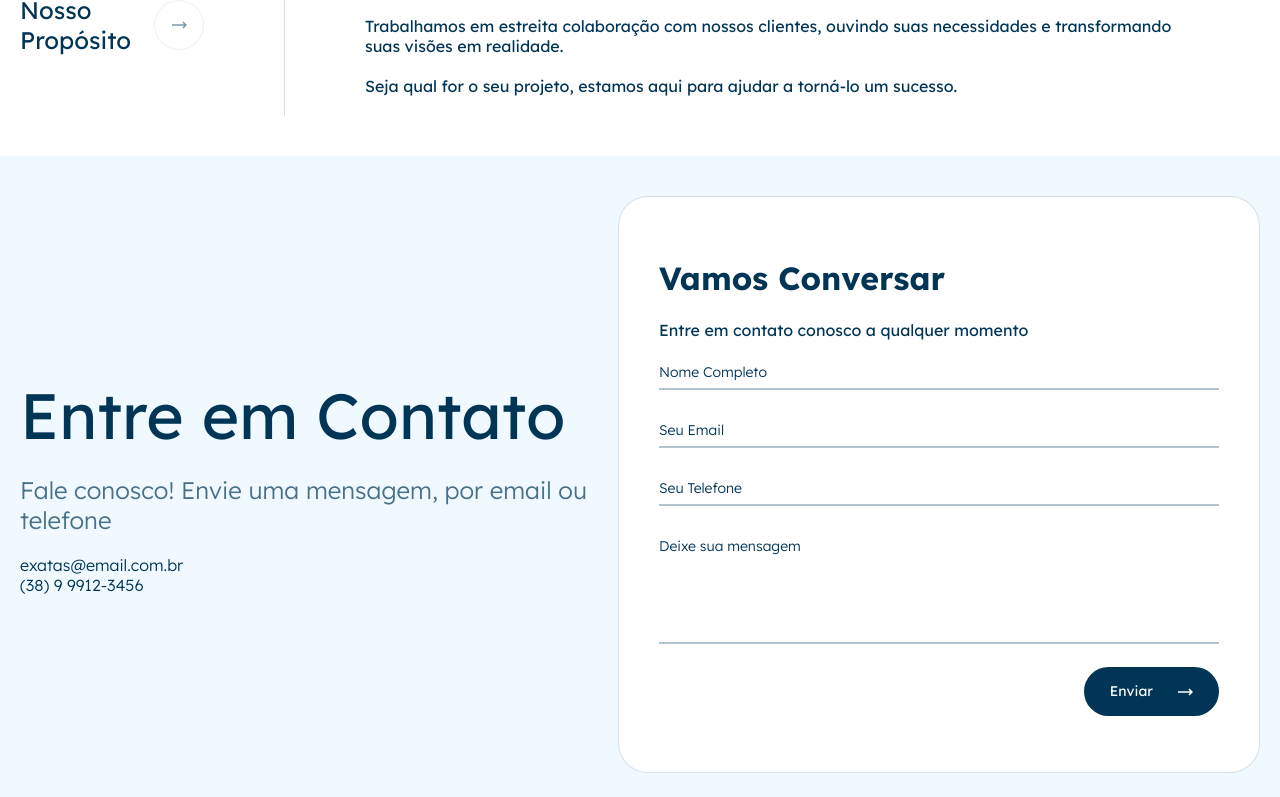
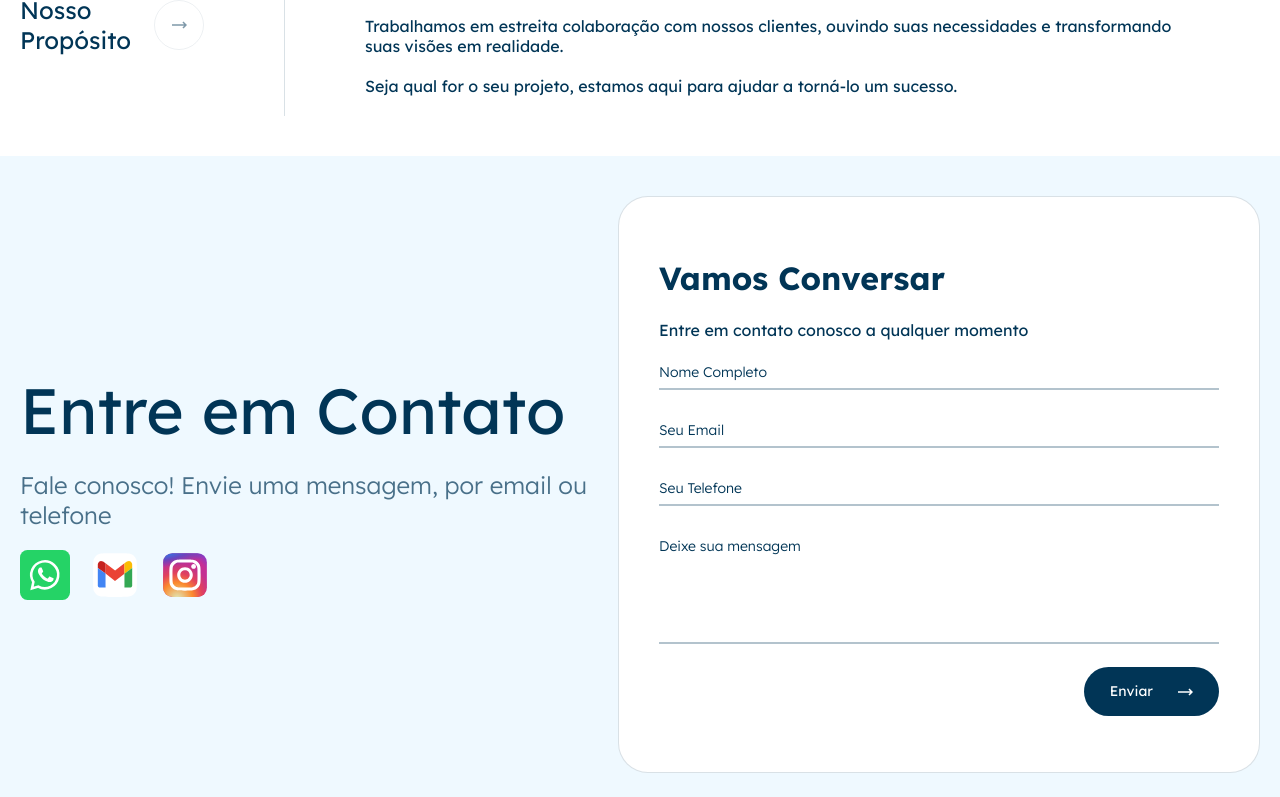
Before and after one commit to ExatasDev/landingpage, a React (Create React App) app: page / in a window 1280 px wide. Shown: the part 4649-5446 px from the top of the page. Built offline with nearby package versions, Linux system fonts and the light colour scheme; what smooth-scroll would draw is missing.

Commit message:
add today changes

```diff
--- /dev/null
+++ b/src/components/Icons/Gmail.js
@@ -0,0 +1,14 @@
+export default (props) => {
+    return (
+        <svg width="800px" height="800px" viewBox="0 0 32 32" fill="none" xmlns="http://www.w3.org/2000/svg" {...props}>
+            <path d="M2 11.9556C2 8.47078 2 6.7284 2.67818 5.39739C3.27473 4.22661 4.22661 3.27473 5.39739 2.67818C6.7284 2 8.47078 2 11.9556 2H20.0444C23.5292 2 25.2716 2 26.6026 2.67818C27.7734 3.27473 28.7253 4.22661 29.3218 5.39739C30 6.7284 30 8.47078 30 11.9556V20.0444C30 23.5292 30 25.2716 29.3218 26.6026C28.7253 27.7734 27.7734 28.7253 26.6026 29.3218C25.2716 30 23.5292 30 20.0444 30H11.9556C8.47078 30 6.7284 30 5.39739 29.3218C4.22661 28.7253 3.27473 27.7734 2.67818 26.6026C2 25.2716 2 23.5292 2 20.0444V11.9556Z" fill="white"/>
+            <path d="M22.0515 8.52295L16.0644 13.1954L9.94043 8.52295V8.52421L9.94783 8.53053V15.0732L15.9954 19.8466L22.0515 15.2575V8.52295Z" fill="#EA4335"/>
+            <path d="M23.6231 7.38639L22.0508 8.52292V15.2575L26.9983 11.459V9.17074C26.9983 9.17074 26.3978 5.90258 23.6231 7.38639Z" fill="#FBBC05"/>
+            <path d="M22.0508 15.2575V23.9924H25.8428C25.8428 23.9924 26.9219 23.8813 26.9995 22.6513V11.459L22.0508 15.2575Z" fill="#34A853"/>
+            <path d="M9.94811 24.0001V15.0732L9.94043 15.0669L9.94811 24.0001Z" fill="#C5221F"/>
+            <path d="M9.94014 8.52404L8.37646 7.39382C5.60179 5.91001 5 9.17692 5 9.17692V11.4651L9.94014 15.0667V8.52404Z" fill="#C5221F"/>
+            <path d="M9.94043 8.52441V15.0671L9.94811 15.0734V8.53073L9.94043 8.52441Z" fill="#C5221F"/>
+            <path d="M5 11.4668V22.6591C5.07646 23.8904 6.15673 24.0003 6.15673 24.0003H9.94877L9.94014 15.0671L5 11.4668Z" fill="#4285F4"/>
+        </svg>
+    )
+}
--- /dev/null
+++ b/src/components/Icons/Instagramfull.js
@@ -0,0 +1,30 @@
+export default (props) => {
+    return (
+        <svg width="800px" height="800px" viewBox="0 0 32 32" fill="none" xmlns="http://www.w3.org/2000/svg" {...props}>
+            <rect x="2" y="2" width="28" height="28" rx="6" fill="url(#paint0_radial_87_7153)"/>
+            <rect x="2" y="2" width="28" height="28" rx="6" fill="url(#paint1_radial_87_7153)"/>
+            <rect x="2" y="2" width="28" height="28" rx="6" fill="url(#paint2_radial_87_7153)"/>
+            <path d="M23 10.5C23 11.3284 22.3284 12 21.5 12C20.6716 12 20 11.3284 20 10.5C20 9.67157 20.6716 9 21.5 9C22.3284 9 23 9.67157 23 10.5Z" fill="white"/>
+            <path fill-rule="evenodd" clip-rule="evenodd" d="M16 21C18.7614 21 21 18.7614 21 16C21 13.2386 18.7614 11 16 11C13.2386 11 11 13.2386 11 16C11 18.7614 13.2386 21 16 21ZM16 19C17.6569 19 19 17.6569 19 16C19 14.3431 17.6569 13 16 13C14.3431 13 13 14.3431 13 16C13 17.6569 14.3431 19 16 19Z" fill="white"/>
+            <path fill-rule="evenodd" clip-rule="evenodd" d="M6 15.6C6 12.2397 6 10.5595 6.65396 9.27606C7.2292 8.14708 8.14708 7.2292 9.27606 6.65396C10.5595 6 12.2397 6 15.6 6H16.4C19.7603 6 21.4405 6 22.7239 6.65396C23.8529 7.2292 24.7708 8.14708 25.346 9.27606C26 10.5595 26 12.2397 26 15.6V16.4C26 19.7603 26 21.4405 25.346 22.7239C24.7708 23.8529 23.8529 24.7708 22.7239 25.346C21.4405 26 19.7603 26 16.4 26H15.6C12.2397 26 10.5595 26 9.27606 25.346C8.14708 24.7708 7.2292 23.8529 6.65396 22.7239C6 21.4405 6 19.7603 6 16.4V15.6ZM15.6 8H16.4C18.1132 8 19.2777 8.00156 20.1779 8.0751C21.0548 8.14674 21.5032 8.27659 21.816 8.43597C22.5686 8.81947 23.1805 9.43139 23.564 10.184C23.7234 10.4968 23.8533 10.9452 23.9249 11.8221C23.9984 12.7223 24 13.8868 24 15.6V16.4C24 18.1132 23.9984 19.2777 23.9249 20.1779C23.8533 21.0548 23.7234 21.5032 23.564 21.816C23.1805 22.5686 22.5686 23.1805 21.816 23.564C21.5032 23.7234 21.0548 23.8533 20.1779 23.9249C19.2777 23.9984 18.1132 24 16.4 24H15.6C13.8868 24 12.7223 23.9984 11.8221 23.9249C10.9452 23.8533 10.4968 23.7234 10.184 23.564C9.43139 23.1805 8.81947 22.5686 8.43597 21.816C8.27659 21.5032 8.14674 21.0548 8.0751 20.1779C8.00156 19.2777 8 18.1132 8 16.4V15.6C8 13.8868 8.00156 12.7223 8.0751 11.8221C8.14674 10.9452 8.27659 10.4968 8.43597 10.184C8.81947 9.43139 9.43139 8.81947 10.184 8.43597C10.4968 8.27659 10.9452 8.14674 11.8221 8.0751C12.7223 8.00156 13.8868 8 15.6 8Z" fill="white"/>
+            <defs>
+            <radialGradient id="paint0_radial_87_7153" cx="0" cy="0" r="1" gradientUnits="userSpaceOnUse" gradientTransform="translate(12 23) rotate(-55.3758) scale(25.5196)">
+            <stop stop-color="#B13589"/>
+            <stop offset="0.79309" stop-color="#C62F94"/>
+            <stop offset="1" stop-color="#8A3AC8"/>
+            </radialGradient>
+            <radialGradient id="paint1_radial_87_7153" cx="0" cy="0" r="1" gradientUnits="userSpaceOnUse" gradientTransform="translate(11 31) rotate(-65.1363) scale(22.5942)">
+            <stop stop-color="#E0E8B7"/>
+            <stop offset="0.444662" stop-color="#FB8A2E"/>
+            <stop offset="0.71474" stop-color="#E2425C"/>
+            <stop offset="1" stop-color="#E2425C" stop-opacity="0"/>
+            </radialGradient>
+            <radialGradient id="paint2_radial_87_7153" cx="0" cy="0" r="1" gradientUnits="userSpaceOnUse" gradientTransform="translate(0.500002 3) rotate(-8.1301) scale(38.8909 8.31836)">
+            <stop offset="0.156701" stop-color="#406ADC"/>
+            <stop offset="0.467799" stop-color="#6A45BE"/>
+            <stop offset="1" stop-color="#6A45BE" stop-opacity="0"/>
+            </radialGradient>
+            </defs>
+        </svg>
+    )
+}
--- /dev/null
+++ b/src/components/Icons/Whatsapp.js
@@ -0,0 +1,16 @@
+export default (props) => {
+    return (
+        <svg
+            xmlns="http://www.w3.org/2000/svg"
+            aria-label="WhatsApp" role="img"
+            viewBox="0 0 512 512"
+            {...props}>
+            <rect
+                width="512" height="512"
+                rx="15%"
+                fill="#25d366"/>
+            <path fill="#25d366" stroke="#ffffff" stroke-width="26" d="M123 393l14-65a138 138 0 1150 47z"/>
+            <path fill="#ffffff" d="M308 273c-3-2-6-3-9 1l-12 16c-3 2-5 3-9 1-15-8-36-17-54-47-1-4 1-6 3-8l9-14c2-2 1-4 0-6l-12-29c-3-8-6-7-9-7h-8c-2 0-6 1-10 5-22 22-13 53 3 73 3 4 23 40 66 59 32 14 39 12 48 10 11-1 22-10 27-19 1-3 6-16 2-18"/>
+        </svg>
+    )
+}
--- a/src/components/Modals/Modal.css
+++ b/src/components/Modals/Modal.css
@@ -124,9 +124,9 @@
   }
 }
 .modal__detailed .background-image.default{
-	background: linear-gradient(-45deg, #ee7752, #e73c7e, #23a6d5, #23d5ab);
+	background: linear-gradient(-45deg, #ee7752, #9585f2, #23a6d5, #23d5ab);
 	background-size: 400% 400%;
-	animation: gradient 20s ease infinite;
+	animation: gradient 10s ease infinite;
 }
 
 .modal__detailed-content{
@@ -199,9 +199,9 @@
 
 }
 .modal__basic .background-image.default{
-	background: linear-gradient(-45deg, #ee7752, #e73c7e, #23a6d5, #23d5ab);
+	background: linear-gradient(-45deg, #ee7752, #fd9e9e, #23a6d5, #23d5ab);
 	background-size: 400% 400%;
-	animation: gradient 20s ease infinite;
+	animation: gradient 10s ease infinite;
 }
 
 .modal__basic-content{
@@ -211,6 +211,7 @@
     font-size: 16px;
     font-weight: 300;
     line-height: 20px;
+    overflow-y: auto;
 }
 
 @media screen and (max-width: 768px) {
--- a/src/layouts/ConfidenceSection/ConfidenceSection.css
+++ b/src/layouts/ConfidenceSection/ConfidenceSection.css
@@ -4,7 +4,7 @@
     background-image: url('../../../public/images/background-confidence-section.png');
     background-size: cover;
     background-attachment: fixed;
-    display: grid;
+    display: block;
     justify-content: center;
     background-position-x: center;
     background-size: 60%;
--- a/src/layouts/ContactSection/ContactSection.css
+++ b/src/layouts/ContactSection/ContactSection.css
@@ -48,12 +48,10 @@
     margin-top: 20px;
 }
 .contact-section__phone{
-    font-family: Lexend;
-    font-size: 16px;
-    font-weight: 300;
-    line-height: 20px;
-    text-align: left;
     margin-top: 20px;
+    display: inline-flex;
+    justify-content: flex-start;
+    gap: 20px;
 }
 
 
--- a/src/layouts/ContactSection/ContactSection.js
+++ b/src/layouts/ContactSection/ContactSection.js
@@ -4,6 +4,9 @@
 import { useState } from 'react';
 import SuccessIcon from '../../components/Icons/Success';
 import addLead from '../../services/addLead'
+import WhatsappIcon from '../../components/Icons/Whatsapp';
+import GmailIcon from '../../components/Icons/Gmail';
+import InstagramIcon from '../../components/Icons/Instagramfull';
 
 export default () => {
     const intl = useIntl();
@@ -73,7 +76,16 @@
                     <span  dangerouslySetInnerHTML={{ __html: intl.formatMessage({ id: "contact-section.subTitle" }) }} />
                 </div>
                 <div className='contact-section__phone'>
-                    <span  dangerouslySetInnerHTML={{ __html: intl.formatMessage({ id: "contact-section.phone" }) }} />
+                    <a href='https://wa.me/38997243278' target='_blank'>
+                        <WhatsappIcon width="50" height="50" />
+                    </a>
+                    <a href="mailto:exatasconsultoriadigital" target='_blank'>
+                        <GmailIcon width="50" height="50" />
+                    </a>
+                    <a href="https://www.instagram.com/exatas_consultoria_digital/" target='_blank'>
+                        <InstagramIcon width="50" height="50" />
+                    </a>
+                    {/* <span  dangerouslySetInnereHTML={{ __html: intl.formatMessage({ id: "contact-section.phone" }) }} /> */}
                 </div>
             </div>
             <div className="contact-section__col-right">
--- a/src/layouts/Hero/Hero.js
+++ b/src/layouts/Hero/Hero.js
@@ -1,10 +1,11 @@
 import Slider from "react-slick";
 import './Hero.css'
 import useOnView from "../../utils/useOnView";
-import { useRef } from "react";
+import { useEffect, useRef } from "react";
 import { FormattedMessage, useIntl } from "react-intl";
 import { carouselData } from "./Hero.data";
 import ArrowRight from "../../components/Icons/ArrowRight";
+import { isMobile } from "react-device-detect";
 
 export default () => {
 
@@ -24,6 +25,12 @@
         var video = document.getElementById("hero-background-video");
         video.play();
       }
+
+      useEffect(() => {
+        if(isMobile){
+            startVideo()
+        }
+      })
 
       useOnView({
         ref,
--- a/src/styles/global.css
+++ b/src/styles/global.css
@@ -18,3 +18,19 @@
 color: var(--color-primary);
 background-color: var(--color-background);
 }
+
+::-webkit-scrollbar {
+    width: 5px;
+}
+
+::-webkit-scrollbar-track {
+    background-color: transparent;
+    -webkit-border-radius: 10px;
+    border-radius: 10px;
+}
+
+::-webkit-scrollbar-thumb {
+    -webkit-border-radius: 10px;
+    border-radius: 10px;
+    background: #ebebeb;
+}
```
